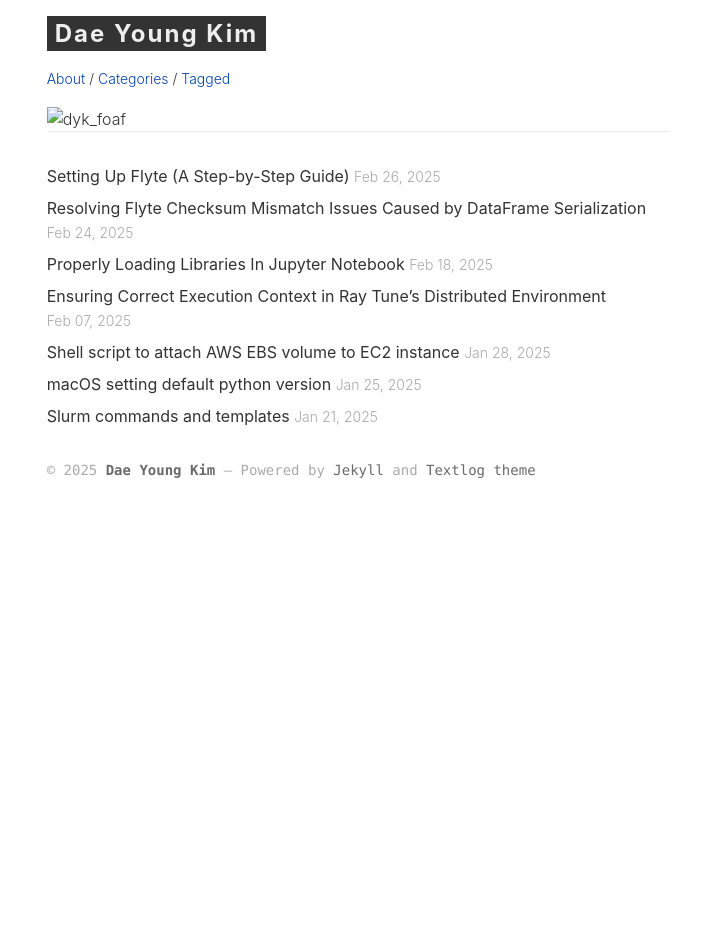
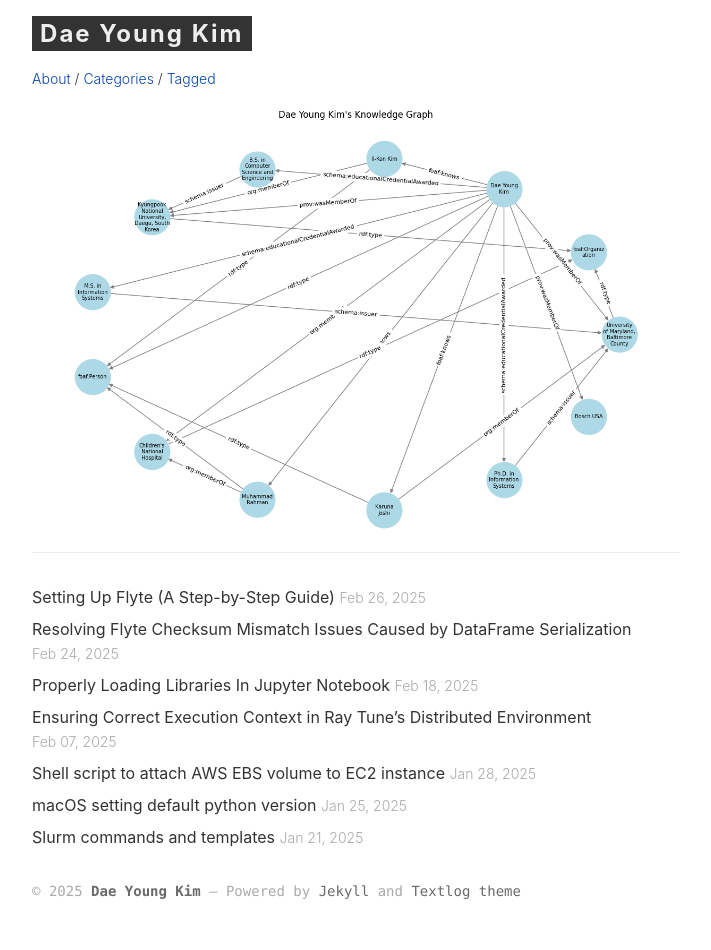
Before and after one commit to leroykim/leroykim.github.io, a Jekyll site: the page built from index.html, in a window 1280 px wide. Shown: the whole page, without its empty margins (248-959 px from the left). Built offline with Jekyll 4.4.1, drawn with Linux system fonts in a browser that asks for light colours; before the commit the page ends 900 px from its top, so only the background shows below that.

Commit message:
Update kg image

```diff
--- a/_includes/intro.html
+++ b/_includes/intro.html
@@ -1,4 +1,4 @@
-<img src="img/foaf.png" alt="dyk_foaf">
+<img src="https://github.com/leroykim/leroykim.github.io/blob/main/_includes/img/foaf.png" alt="dyk_foaf">
 <!-- <p class="site-intro">AI expert specializing in large language models, knowledge graphs, and healthcare IT, with over 10
     years of experience developing AI-driven solutions for compliance, interoperability, and data integration.
     Passionate about translating cutting-edge AI research into scalable, real-world applications that enhance public
```
